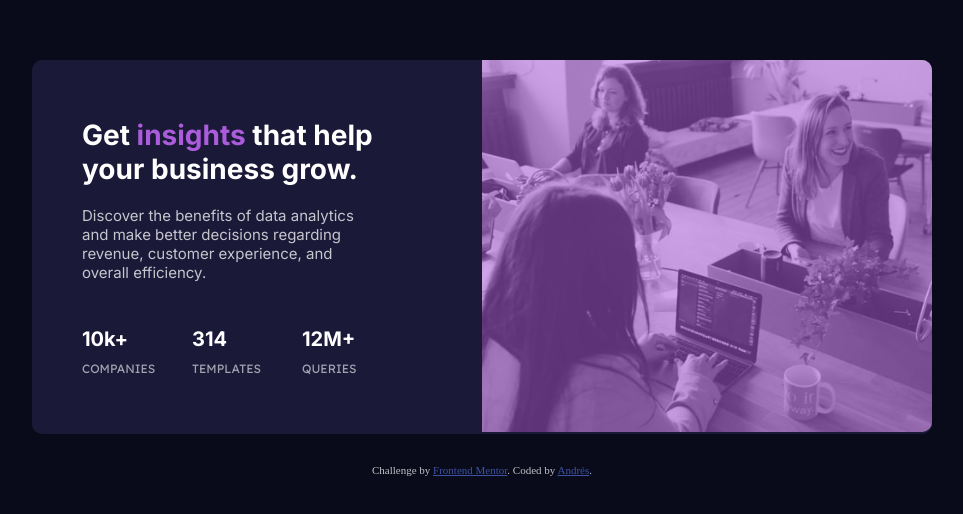
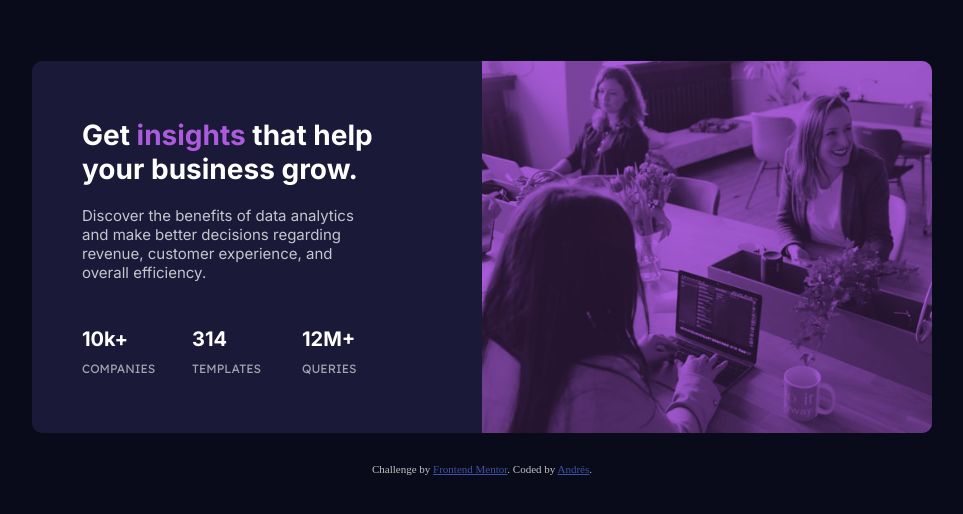
Before and after one commit to AnsAjxup/Stats-preview-card-FM, a plain HTML site: page index.html in a window 1280 px wide. Shown: the part 132-646 px from the top of the page, without its empty margins (158-1121 px from the left). Drawn offline with Linux system fonts and the light colour scheme.

Commit message:
correccion filtro morado de img

```diff
--- a/css/desktop.css
+++ b/css/desktop.css
@@ -4,16 +4,9 @@
     flex-direction: row-reverse;
     align-items: center;
 }
-.picture{
-    width: 50%;
-    border-radius: 0 1rem 1rem 0;
-}
-.img-card{
-    width: 100%;
-}
 .img-filter{
     width: 50%;
-    height: 372px;
+    height: 371.66px;
     border-radius: 0 1rem 1rem 0;
 }
 .content-card{
--- a/css/style.css
+++ b/css/style.css
@@ -10,7 +10,6 @@ html{
     --Very-dark-blue-main-background: hsl(233, 47%, 7%);
     --Dark-desaturated-blue-card-background: hsl(244, 38%, 16%);
     --Soft-violet-accent: hsl(277, 64%, 61%);
-    --Soft-violet-filter: hsla(277, 64%, 61%, 0.541);
     --White-title-stats: hsl(0, 0%, 100%);
     --Slightly-transparent-white-paragraph: hsla(0, 0%, 100%, 0.75);
     --Slightly-transparent-white-statHeadings: hsla(0, 0%, 100%, 0.6);
@@ -31,21 +30,21 @@ body{
     border-radius: 1rem;
     position: relative;
 }
+.img-filter{
+    width: 100%;
+    height: 249.53px;
+    background-color: var(--Soft-violet-accent);
+    border-radius: 1rem 1rem 0 0;
+    }
 .picture{
     width: 100%;
-    border-radius: 1rem 1rem 0 0;
+    border-radius: inherit;
+    mix-blend-mode: multiply;
+    opacity: 80%;
 }
 .img-card{
     width: 100%;
     border-radius: inherit;
-}
-.img-filter{
-    width: 100%;
-    height: 249.53px;
-    background-color: var(--Soft-violet-filter);
-    position: absolute;
-    top: 0;
-    border-radius: 1rem 1rem 0 0;
 }
 .content-card{
     width: 100%;
--- a/index.html
+++ b/index.html
@@ -13,12 +13,13 @@
 </head>
 <body>
   <main class="card">
-    <picture class="picture">
-      <source srcset="./images/image-header-desktop.jpg" media="(min-width: 1280px)">
-      <source srcset="./images/image-header-mobile.jpg" media="(min-width: 375px)">
-      <img class="img-card" src="./images/image-header-mobile.jpg" alt="header">
-    </picture>
-    <div class="img-filter"></div>
+    <div class="img-filter">
+      <picture class="picture">
+        <source srcset="./images/image-header-desktop.jpg" media="(min-width: 1280px)">
+        <source srcset="./images/image-header-mobile.jpg" media="(min-width: 375px)">
+        <img class="img-card" src="./images/image-header-mobile.jpg" alt="header">
+      </picture>
+    </div>
     <div class="content-card">
       <h1 class="title">Get <span class="title-color">insights</span> that help your business grow.</h1>
       <p class="paragraph">Discover the benefits of data analytics and make better decisions regarding revenue, customer experience, and overall efficiency.</p>
```
